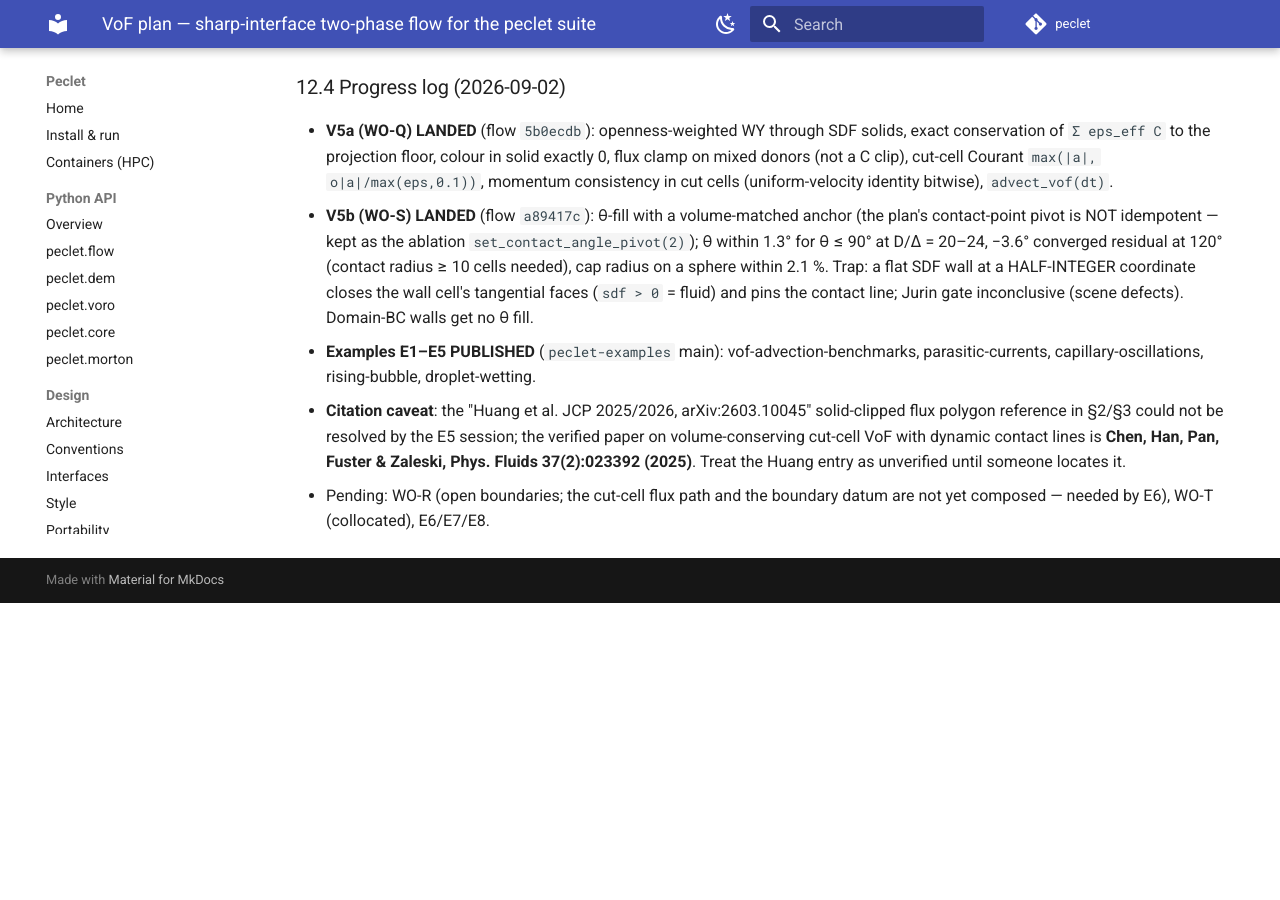
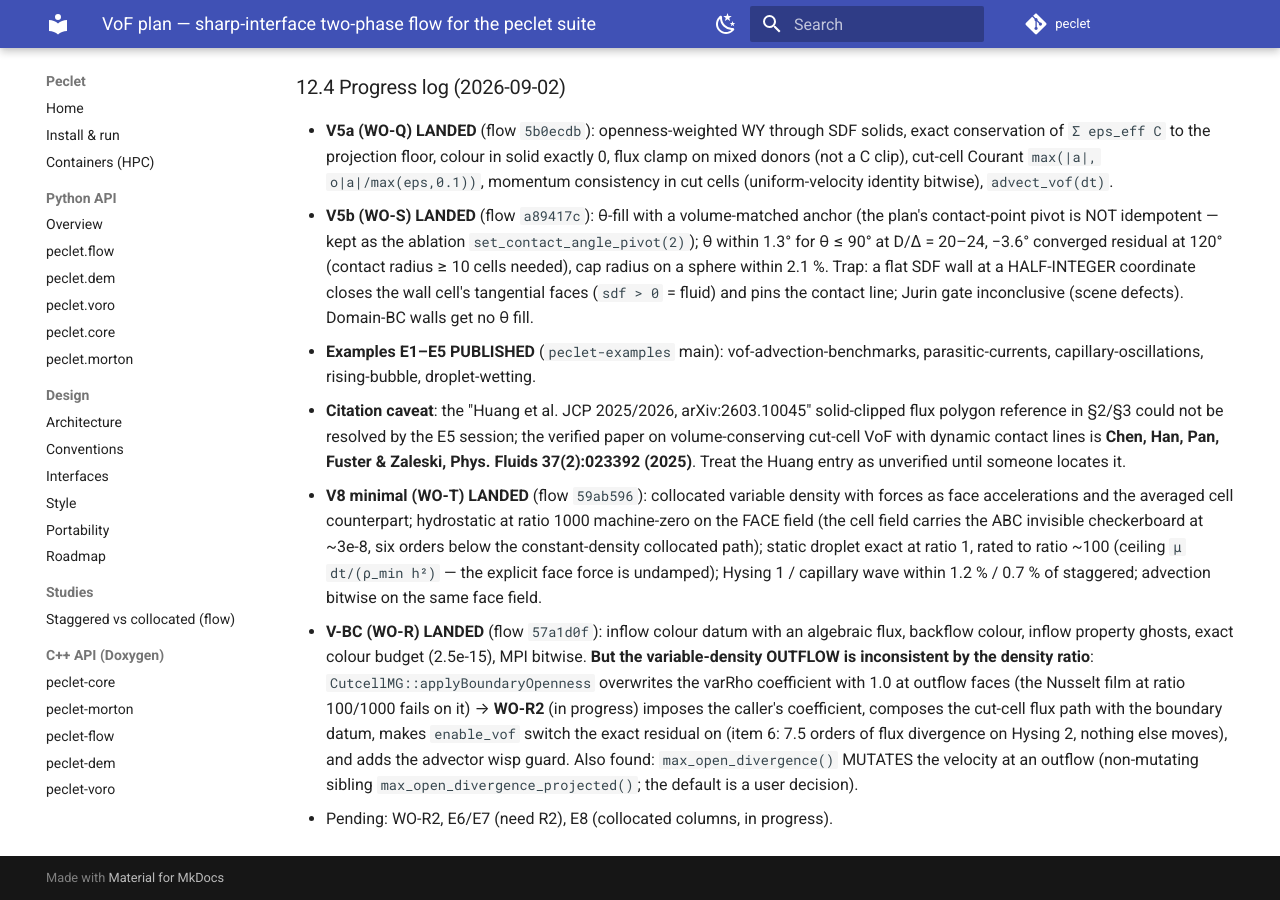
Before and after one commit to computational-chemical-engineering/peclet, an MkDocs documentation site: the page built from docs/VOF_PLAN.md, in a window 1280 px wide and 900 px high, scrolled down 20637 px. Built offline with MkDocs 1.6.1 and Material for MkDocs 9.7.7, drawn with Linux system fonts in a browser that asks for light colours; comment, search, counter and statistics services are not loaded; before the commit the page ends 21240 px from its top, so only the background shows below that.

Commit message:
VOF_PLAN §12.4: V8-min and V-BC landed; the outflow operator defect and WO-R2
Co-Authored-By: Claude Fable 5.1 <noreply@anthropic.com>
Claude-Session: https://claude.ai/code/session_01Qa1K4Gwa3HaM7hQMg4qLqX

```diff
--- a/docs/VOF_PLAN.md
+++ b/docs/VOF_PLAN.md
@@ -1021,5 +1021,19 @@ pattern — the ABC counterpart of the V4 rule).
   volume-conserving cut-cell VoF with dynamic contact lines is **Chen, Han, Pan, Fuster &
   Zaleski, Phys. Fluids 37(2):023392 (2025)**. Treat the Huang entry as unverified until
   someone locates it.
-- Pending: WO-R (open boundaries; the cut-cell flux path and the boundary datum are not yet
-  composed — needed by E6), WO-T (collocated), E6/E7/E8.
+- **V8 minimal (WO-T) LANDED** (flow `59ab596`): collocated variable density with forces as face
+  accelerations and the averaged cell counterpart; hydrostatic at ratio 1000 machine-zero on the
+  FACE field (the cell field carries the ABC invisible checkerboard at ~3e-8, six orders below
+  the constant-density collocated path); static droplet exact at ratio 1, rated to ratio ~100
+  (ceiling `μ dt/(ρ_min h²)` — the explicit face force is undamped); Hysing 1 / capillary wave
+  within 1.2 % / 0.7 % of staggered; advection bitwise on the same face field.
+- **V-BC (WO-R) LANDED** (flow `57a1d0f`): inflow colour datum with an algebraic flux, backflow
+  colour, inflow property ghosts, exact colour budget (2.5e-15), MPI bitwise. **But the
+  variable-density OUTFLOW is inconsistent by the density ratio**: `CutcellMG::applyBoundaryOpenness`
+  overwrites the varRho coefficient with 1.0 at outflow faces (the Nusselt film at ratio 100/1000
+  fails on it) → **WO-R2** (in progress) imposes the caller's coefficient, composes the cut-cell
+  flux path with the boundary datum, makes `enable_vof` switch the exact residual on (item 6: 7.5
+  orders of flux divergence on Hysing 2, nothing else moves), and adds the advector wisp guard.
+  Also found: `max_open_divergence()` MUTATES the velocity at an outflow (non-mutating sibling
+  `max_open_divergence_projected()`; the default is a user decision).
+- Pending: WO-R2, E6/E7 (need R2), E8 (collocated columns, in progress).
```
